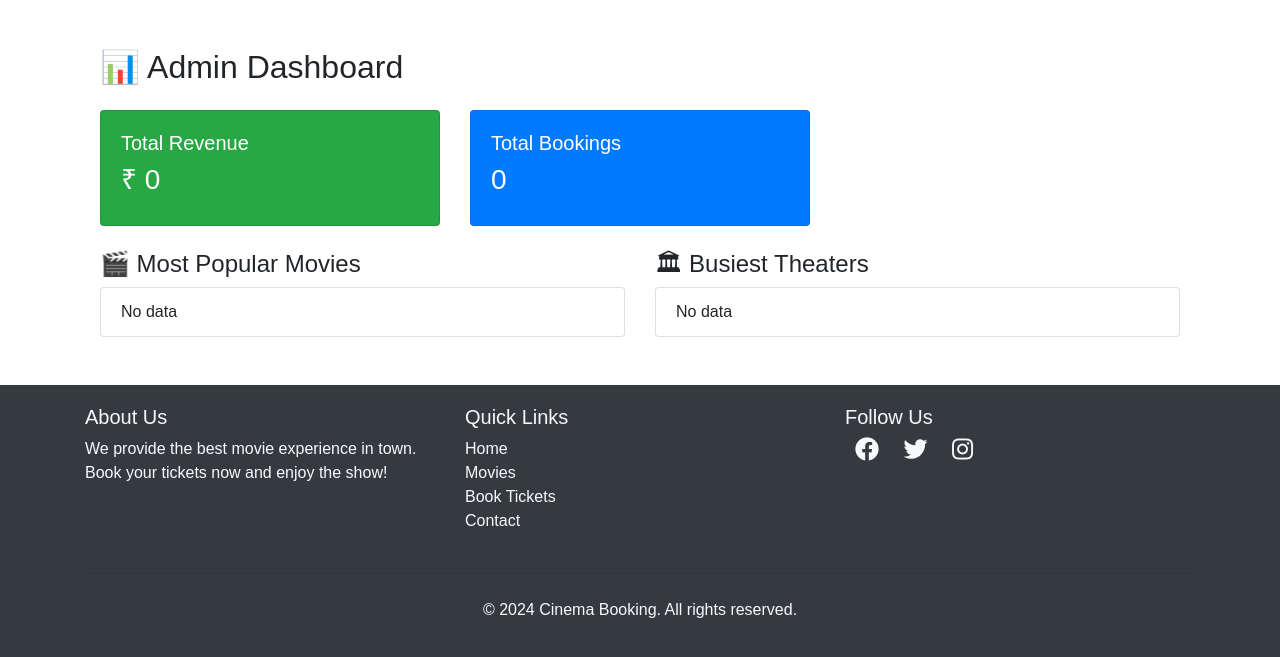
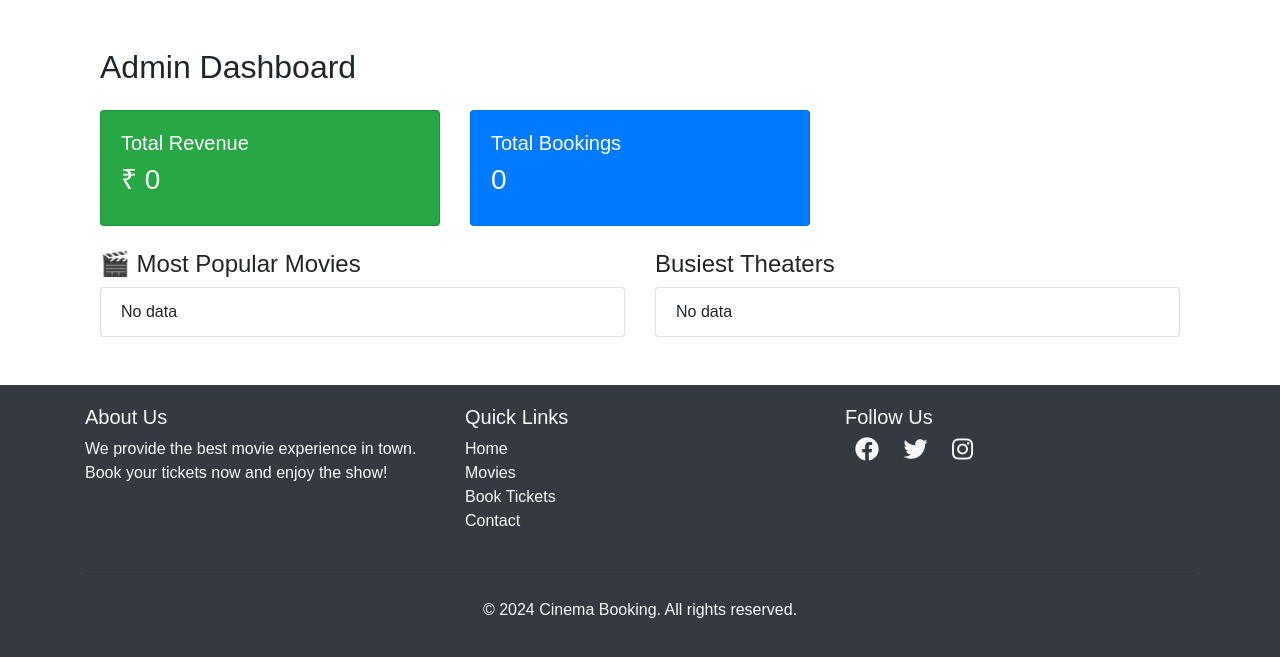
Before and after one commit to PrithiChavan/BookMyShow, a Django app: page /movies/admin-dashboard/ in a window 1280 px wide. Shown: the part 70-727 px from the top of the page. Run offline with Django 5.2, Linux system fonts and the light colour scheme; the visitor is signed in with stand-in values (Sample User, id 1); data that the repository does not hold is empty; some libraries are stand-ins or nearby versions.

Commit message:
Updated booking, admin dashboard, and utilities

```diff
--- a/movies/admin.py
+++ b/movies/admin.py
@@ -7,7 +7,7 @@ class MovieAdmin(admin.ModelAdmin):
     list_display = ['name', 'rating']
     list_filter = ['genres', 'languages']
     search_fields = ['name', 'cast']
-    filter_horizontal = ['genres', 'languages']  # ⭐ better UI
+    filter_horizontal = ['genres', 'languages']
 
     fields = (
         'name',
--- a/movies/utils.py
+++ b/movies/utils.py
@@ -2,7 +2,7 @@ from django.utils import timezone
 from datetime import timedelta
 from .models import Seat
 
-RESERVATION_TIME = 5  # minutes
+RESERVATION_TIME = 5
 
 def release_expired_seats():
     expiry_time = timezone.now() - timedelta(minutes=RESERVATION_TIME)
--- a/templates/emails/ticket_confirmation.html
+++ b/templates/emails/ticket_confirmation.html
@@ -7,7 +7,7 @@
 <body style="font-family: Arial, sans-serif; background-color: #f4f4f4; padding: 20px;">
 
     <div style="max-width: 600px; margin: auto; background: #ffffff; padding: 20px; border-radius: 6px;">
-        <h2 style="color: #e50914; text-align: center;">🎟️ Booking Confirmed</h2>
+        <h2 style="color: #e50914; text-align: center;">Booking Confirmed</h2>
 
         <p>Hello <strong>{{ user.username }}</strong>,</p>
 
@@ -15,7 +15,7 @@
 
         <hr>
 
-        <h3>🎬 Booking Details</h3>
+        <h3>Booking Details</h3>
         <table cellpadding="8">
             <tr>
                 <td><strong>Movie:</strong></td>
--- a/templates/movies/admin_dashboard.html
+++ b/templates/movies/admin_dashboard.html
@@ -2,7 +2,7 @@
 {% block content %}
 
 <div class="container mt-5">
-  <h2 class="mb-4">📊 Admin Dashboard</h2>
+  <h2 class="mb-4">Admin Dashboard</h2>
 
   <div class="row mb-4">
     <div class="col-md-4">
@@ -40,7 +40,7 @@
     </div>
 
     <div class="col-md-6">
-      <h4>🏛 Busiest Theaters</h4>
+      <h4>Busiest Theaters</h4>
       <ul class="list-group">
         {% for theater in busiest_theaters %}
         <li class="list-group-item d-flex justify-content-between">
--- a/templates/movies/booking_success.html
+++ b/templates/movies/booking_success.html
@@ -2,7 +2,7 @@
 {% block content %}
 
 <div class="container text-center mt-5">
-  <h2 class="text-success">🎉 Booking Confirmed!</h2>
+  <h2 class="text-success">Booking Confirmed!</h2>
   <p>Your tickets have been booked successfully.</p>
   <a href="{% url 'movie_list' %}" class="btn btn-primary mt-3">
     Book Another Movie
--- a/templates/movies/movie_list.html
+++ b/templates/movies/movie_list.html
@@ -4,7 +4,7 @@
 <div class="container py-5">
     <h1 class="text-center mb-5">Movies</h1>
 
-    <!-- 🔍 SEARCH + FILTER BAR -->
+    <!--  SEARCH + FILTER BAR -->
     <div class="row justify-content-center mb-5">
         <div class="col-md-10">
             <form method="GET" action="{% url 'movie_list' %}">
@@ -59,7 +59,7 @@
         </div>
     </div>
 
-    <!-- 🎬 MOVIES LIST -->
+    <!-- MOVIES LIST -->
     <div class="row" id="movieList">
         {% for movie in movies %}
         <div class="col-md-4 mb-4">
--- a/templates/movies/payment_failed.html
+++ b/templates/movies/payment_failed.html
@@ -2,7 +2,7 @@
 {% block content %}
 
 <div class="container text-center mt-5">
-  <h2 class="text-danger">Payment Failed ❌</h2>
+  <h2 class="text-danger">Payment Failed </h2>
   <a href="{% url 'movie_list' %}" class="btn btn-primary mt-3">
     Back to Movies
   </a>
```
Also changed, not shown: movies/views.py (+17 -20 lines).
